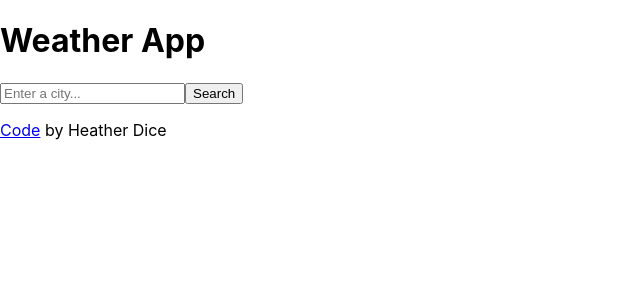
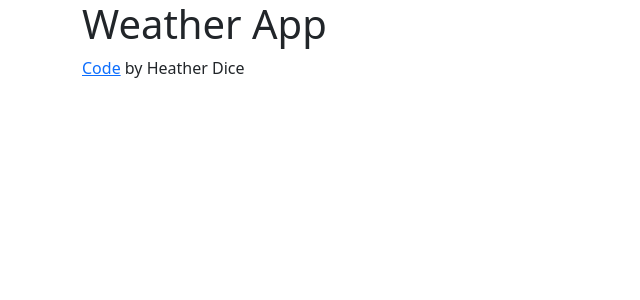
Before and after one commit to heatherdice/react-weather, a React (Create React App) app: page / in a window 1280 px wide. Shown: the top 300 px of the page, without its empty margins (0-640 px from the left). Built offline with nearby package versions, Linux system fonts and the light colour scheme; the HTML template or start-up script is replaced by a standard one.

Commit message:
Added Bootstrap, moved html to app.js

```diff
--- a/package.json
+++ b/package.json
@@ -7,6 +7,7 @@
     "@testing-library/react": "^13.4.0",
     "@testing-library/user-event": "^13.5.0",
     "axios": "^1.3.4",
+    "bootstrap": "^5.2.3",
     "react": "^18.2.0",
     "react-dom": "^18.2.0",
     "react-scripts": "5.0.1",
--- a/src/App.js
+++ b/src/App.js
@@ -3,55 +3,63 @@ import React, {useState} from "react";
 import axios from "axios";
 
 export default function App() {
-  let [weather, setWeather] = useState(null);
-  let [city, setCity] = useState(" ");
+  return (
+    <div className="App">
+      <div className="container">
+        <h1>Weather App</h1>
+        <p><a href="https://github.com/heatherdice/react-weather">Code</a> by Heather Dice</p>
+      </div>
+    </div>
+  );
+  // let [weather, setWeather] = useState(null);
+  // let [city, setCity] = useState(" ");
 
-  function submitInput(event) {
-    event.preventDefault();
-    setCity(event.target.value);
-  }
+  // function submitInput(event) {
+  //   event.preventDefault();
+  //   setCity(event.target.value);
+  // }
 
-  function showWeather(response) {
-    setWeather({
-      temp: response.data.temperature.current,
-      description: response.data.condition.description,
-      humidity: response.data.temperature.humidity,
-      wind: response.data.wind.speed,
-      icon: response.data.condition.icon_url
-    });
-  }
+  // function showWeather(response) {
+  //   setWeather({
+  //     temp: response.data.temperature.current,
+  //     description: response.data.condition.description,
+  //     humidity: response.data.temperature.humidity,
+  //     wind: response.data.wind.speed,
+  //     icon: response.data.condition.icon_url
+  //   });
+  // }
 
-  function handleCity(event) {
-    event.preventDefault();
-    let url = `https://api.shecodes.io/weather/v1/current?query=${city}&key=335d26daoc39f096bf1t1b45c4c341e4&units=imperial`;
-    axios.get(url).then(showWeather);
-  }
+  // function handleCity(event) {
+  //   event.preventDefault();
+  //   let url = `https://api.shecodes.io/weather/v1/current?query=${city}&key=335d26daoc39f096bf1t1b45c4c341e4&units=imperial`;
+  //   axios.get(url).then(showWeather);
+  // }
 
-  if (weather) {
-    return (
-      <div className="App">
-        <form onSubmit={handleCity}>
-          <input type="text" placeholder="Enter a city..." onChange={submitInput}/>
-          <input type="submit" value="Search"/>
-        </form>
-        <ul>
-          <li>{Math.round(weather.temp)}</li>
-          <li>{weather.description}</li>
-          <li>{weather.humidity}%</li>
-          <li>{Math.round(weather.wind)} mph</li>
-          <li><img src={weather.icon} alt="weather icon"/></li>
-        </ul>
-      </div>
-    );
-  }
-  else {
-    return (
-      <div className="App">
-        <form onSubmit={handleCity}>
-          <input type="text" placeholder="Enter a city..." onChange={submitInput}/>
-          <input type="submit" value="Search"/>
-        </form>
-      </div>
-    );
-  }
+  // if (weather) {
+  //   return (
+  //     <div className="App">
+  //       <form onSubmit={handleCity}>
+  //         <input type="text" placeholder="Enter a city..." onChange={submitInput}/>
+  //         <input type="submit" value="Search"/>
+  //       </form>
+  //       <ul>
+  //         <li>{Math.round(weather.temp)}</li>
+  //         <li>{weather.description}</li>
+  //         <li>{weather.humidity}%</li>
+  //         <li>{Math.round(weather.wind)} mph</li>
+  //         <li><img src={weather.icon} alt="weather icon"/></li>
+  //       </ul>
+  //     </div>
+  //   );
+  // }
+  // else {
+  //   return (
+  //     <div className="App">
+  //       <form onSubmit={handleCity}>
+  //         <input type="text" placeholder="Enter a city..." onChange={submitInput}/>
+  //         <input type="submit" value="Search"/>
+  //       </form>
+  //     </div>
+  //   );
+  // }
 }
--- a/src/index.js
+++ b/src/index.js
@@ -1,15 +1,14 @@
 import React from 'react';
 import ReactDOM from 'react-dom/client';
 import './index.css';
+import 'bootstrap/dist/css/bootstrap.css';
 import App from './App';
 import reportWebVitals from './reportWebVitals';
 
 const root = ReactDOM.createRoot(document.getElementById('root'));
 root.render(
   <React.StrictMode>
-    <h1>Weather App</h1>
     <App />
-    <p><a href="https://github.com/heatherdice/react-weather">Code</a> by Heather Dice</p>
   </React.StrictMode>
 );
 
```
Also changed, not shown: 1 other file (tests, documents, lock files or other folders).
